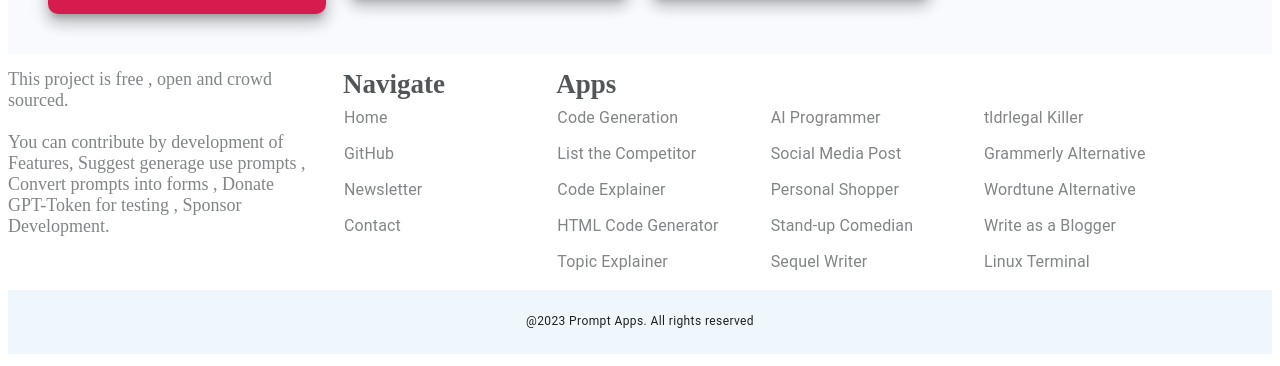
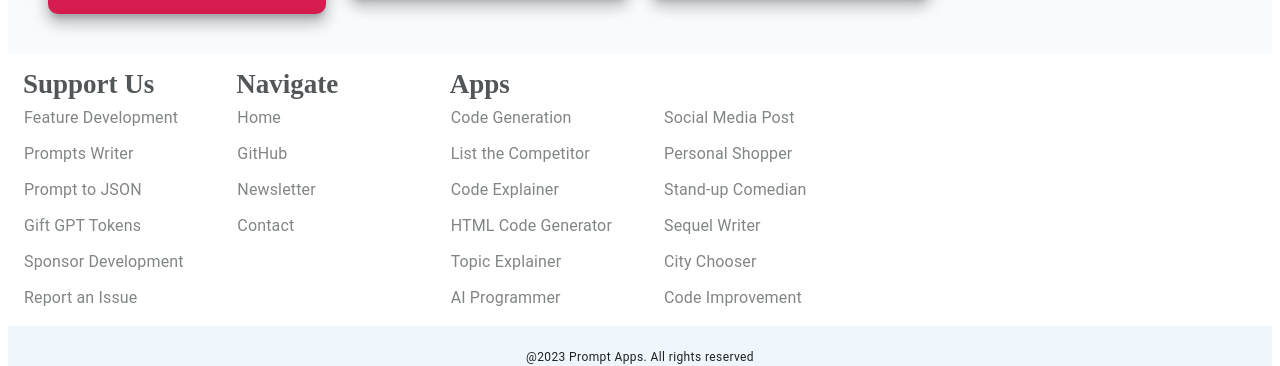
Before and after one commit to Elite-AI-August/prompt-apps, a Next.js app: page / in a window 1280 px wide. Shown: the part 1746-2112 px from the top of the page. Built offline with nearby package versions, Linux system fonts and the light colour scheme.

Commit message:
suppor tus

```diff
--- a/src/Component/Category/index.js
+++ b/src/Component/Category/index.js
@@ -83,7 +83,7 @@ export const Category = () => {
               />
 
               <Box style={{ paddingRight: 10 }}>
-                <Row style={{ justifyContent: 'space-between'}}>
+                <Row style={{ justifyContent: 'space-between' }}>
                   <div>
                     <Typography
                       style={{
@@ -110,7 +110,7 @@ export const Category = () => {
                   <ArrowForwardRoundedIcon />
                 </Row>
               </Box>
-              <CardContent style={{paddingTop:0}}>
+              <CardContent style={{ paddingTop: 0 }}>
                 <Box
                   sx={{ padding: 1, width: 'auto' }}
                   style={{
--- a/src/Component/Footer/index.js
+++ b/src/Component/Footer/index.js
@@ -9,26 +9,68 @@ import { Colors } from '@/src/Theme/colors'
 const Footer = () => {
   const router = useRouter()
   const SubCategoiresData = getPrompts()
-  let firstfiveprompts = SubCategoiresData.slice(10, 15)
-  let secondfiveprompts = SubCategoiresData.slice(15, 20)
-  let thirdfiveprompts = SubCategoiresData.slice(0, 5)
+  let firstfiveprompts = SubCategoiresData.slice(10, 16)
+  let secondfiveprompts = SubCategoiresData.slice(16, 22)
+  let thirdfiveprompts = SubCategoiresData.slice(22, 28)
+
+  const supportActions = [
+    {
+      text: 'Feature Development',
+      action: 'https://prompt-apps.canny.io/feature-requests',
+    },
+    {
+      text: 'Prompts Writer',
+      action: 'https://prompt-apps.canny.io/prompt-conversion',
+    },
+    {
+      text: 'Prompt to JSON',
+      action:
+        'https://github.com/sandeepscet/prompt-apps/blob/main/src/Common/promptsMetaData.json',
+    },
+    {
+      text: 'Gift GPT Tokens',
+      action:
+        'mailto:sandeep.scet@gmail.com?subject=I%20would%20like%20to%20donate%20GPT%20Tokens&body=Agent%20%3A%20Chatgpt%0D%0AAmount%20%3A%20%2412%0D%0A%0D%0AI%20would%20like%20to%20give%20you%20this%20months%20chatgpt%20premium%20sponsorship.%20Please%20share%20account.%0D%0A',
+    },
+    {
+      text: 'Sponsor Development',
+      action: 'https://github.com/sandeepscet/prompt-apps',
+    },
+    {
+      text: 'Report an Issue',
+      action: 'https://github.com/sandeepscet/prompt-apps/issues',
+    },
+  ]
 
   return (
     <>
       <div style={{ marginTop: 15, marginBottom: 10 }}>
         <Grid container spacing={2}>
-          <Grid item xs={4} md={3}>
+          <Grid item xs={2} md={2}>
             <strong
               style={{
-                color: Colors.GreyText,
-                ...typography.body18Regular,
+                fontSize: 25,
+                paddingLeft: 15,
+                color: Colors.GreyBold,
+                ...typography.body27Bold,
               }}
             >
-              This project is free , open and crowd sourced. <br />
-              <br />
-              You can contribute by development of Features, Suggest generage use prompts , Convert
-              prompts into forms , Donate GPT-Token for testing , Sponsor Development.
+              Support Us
             </strong>
+            {supportActions.map((x) => {
+              return (
+                <MenuItem
+                  component={Link}
+                  href={x.action}
+                  target="_blank"
+                  style={{
+                    color: Colors.GreyText,
+                  }}
+                >
+                  {x.text}
+                </MenuItem>
+              )
+            })}
           </Grid>
           <Grid item xs={2} md={2}>
             <strong
--- a/src/Component/Subcription/index.js
+++ b/src/Component/Subcription/index.js
@@ -11,7 +11,7 @@ const Subscription = () => {
 
   const featureActions = [
     {
-      text: 'Want Updates of New Prompts and Features? No Spam.',
+      text: '',
       button: (
         <a
           target="_blank"
@@ -19,7 +19,7 @@ const Subscription = () => {
           style={{ textDecoration: 'none' }}
         >
           <Button variant="secondary" style={{ ...typography.body12Regular, color: Colors.White }}>
-            Subscribe
+            Help us by starring our GitHub repo 🚀
           </Button>
         </a>
       ),
```
